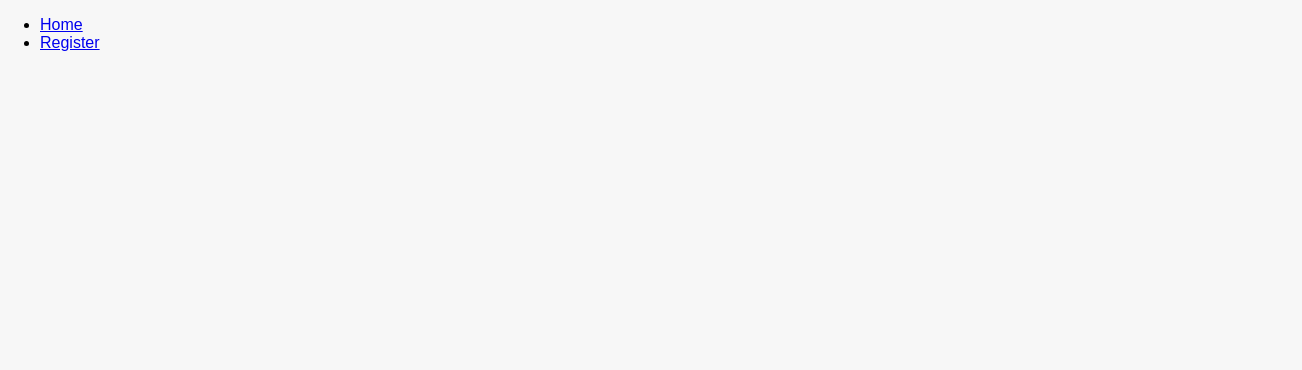
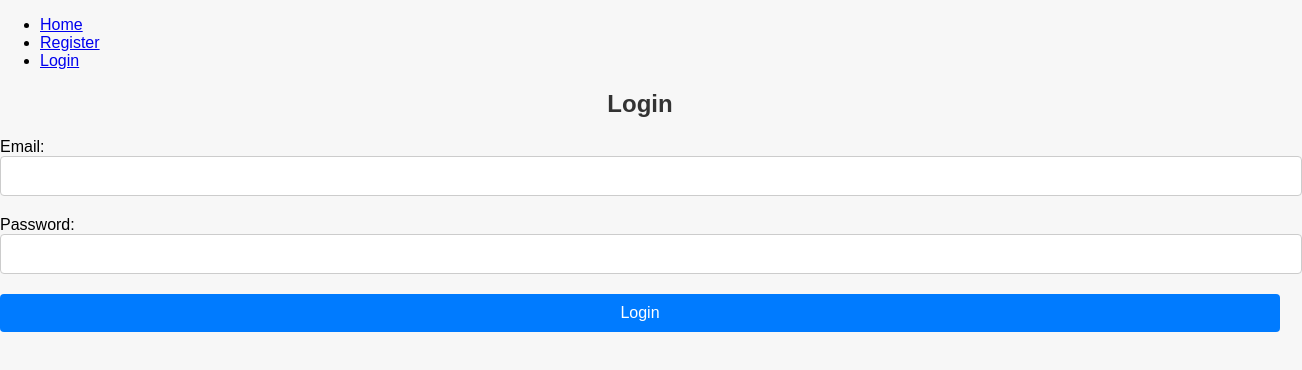
Before and after one commit to vvashu38/InventorywithReact, a React (Create React App) app in the folder frontend/: page /login in a window 1280 px wide. Before the commit this address had no page. Shown: the top 370 px of the page, 1302 px wide, since content can reach past the window. Built offline with nearby package versions, Linux system fonts and the light colour scheme.

Commit message:
Login Form

```diff
--- a/frontend/src/App.js
+++ b/frontend/src/App.js
@@ -2,6 +2,7 @@ import React from 'react';
 import { BrowserRouter as Router, Route, Routes, Link } from 'react-router-dom';
 import Home from './components/Home';
 import Register from './components/Register';
+import Login from './components/Login';
 
 function App() {
   return (
@@ -11,12 +12,14 @@ function App() {
           <ul>
             <li><Link to="/">Home</Link></li>
             <li><Link to="/register">Register</Link></li>
+            <li><Link to="/login">Login</Link></li>
           </ul>
         </nav>
 
         <Routes>
           <Route path="/" element={<Home />} />
           <Route path="/register" element={<Register />} />
+          <Route path="/login" element={<Login />} />
         </Routes>
       </div>
     </Router>
--- /dev/null
+++ b/frontend/src/components/Login.js
@@ -0,0 +1,67 @@
+import { useState } from 'react';
+
+const Login = () => {
+  const [email, setEmail] = useState('');
+  const [password, setPassword] = useState('');
+  const [message, setMessage] = useState('');
+
+  const handleSubmit = async (e) => {
+    e.preventDefault();
+
+    const formData = { email, password };
+    const baseURL = process.env.REACT_APP_BASE_URL;
+
+    console.log(baseURL);
+    try {
+      const response = await fetch(`${baseURL}/login`, {
+        method: 'POST',
+        headers: {
+          'Content-Type': 'application/json',
+        },
+        body: JSON.stringify(formData),
+      });
+
+      const result = await response.json();
+      if (response.ok) {
+        setMessage('Login successful!');
+      } else {
+        setMessage(result.message || 'Login failed');
+      }
+    } catch (error) {
+      setMessage('Error during login');
+      console.error(error);
+    }
+  };
+
+  return (
+    <div>
+      <h2>Login</h2>
+      <form onSubmit={handleSubmit}>
+        <div>
+          <label htmlFor="email">Email:</label>
+          <input
+            type="email"
+            id="email"
+            value={email}
+            onChange={(e) => setEmail(e.target.value)}
+            required
+          />
+        </div>
+        <div>
+          <label htmlFor="password">Password:</label>
+          <input
+            type="password"
+            id="password"
+            value={password}
+            onChange={(e) => setPassword(e.target.value)}
+            required
+          />
+        </div>
+        <button type="submit">Login</button>
+      </form>
+      {message && <p>{message}</p>}
+    </div>
+  );
+};
+
+export default Login;
```
